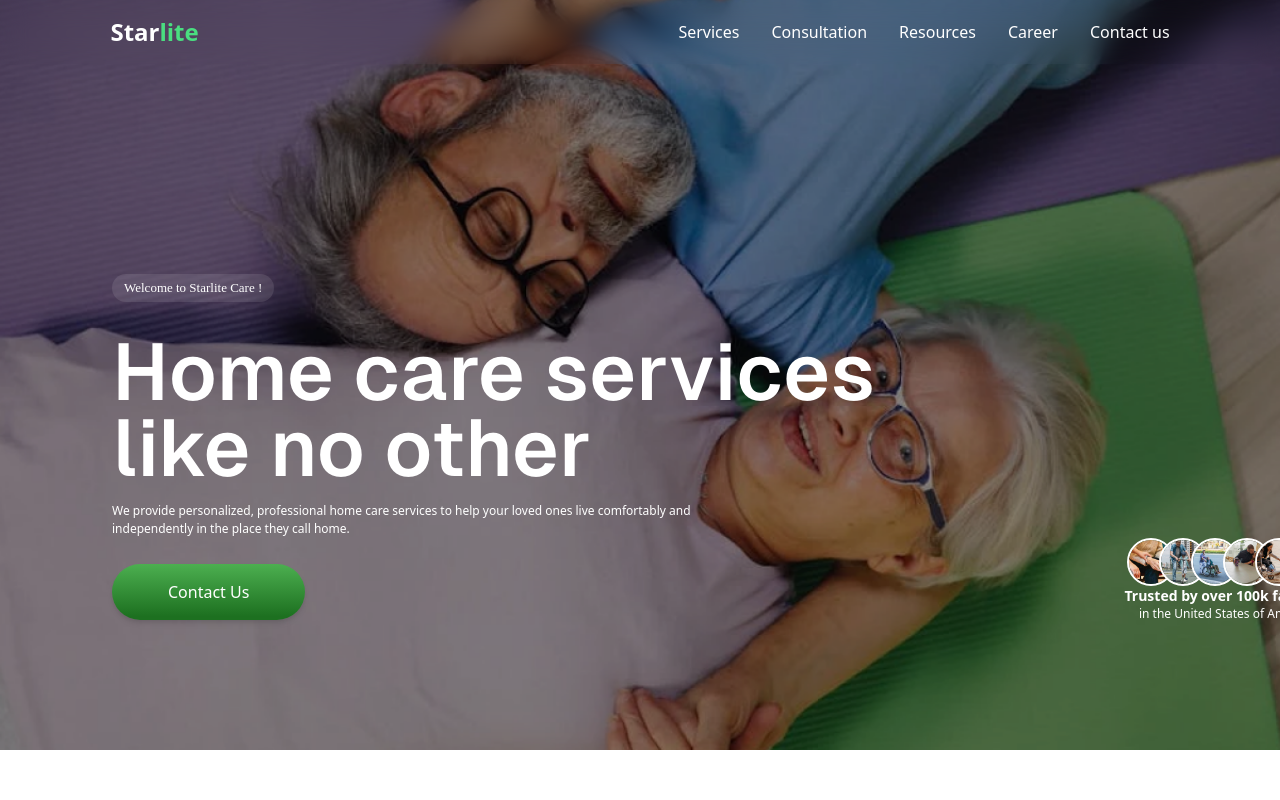
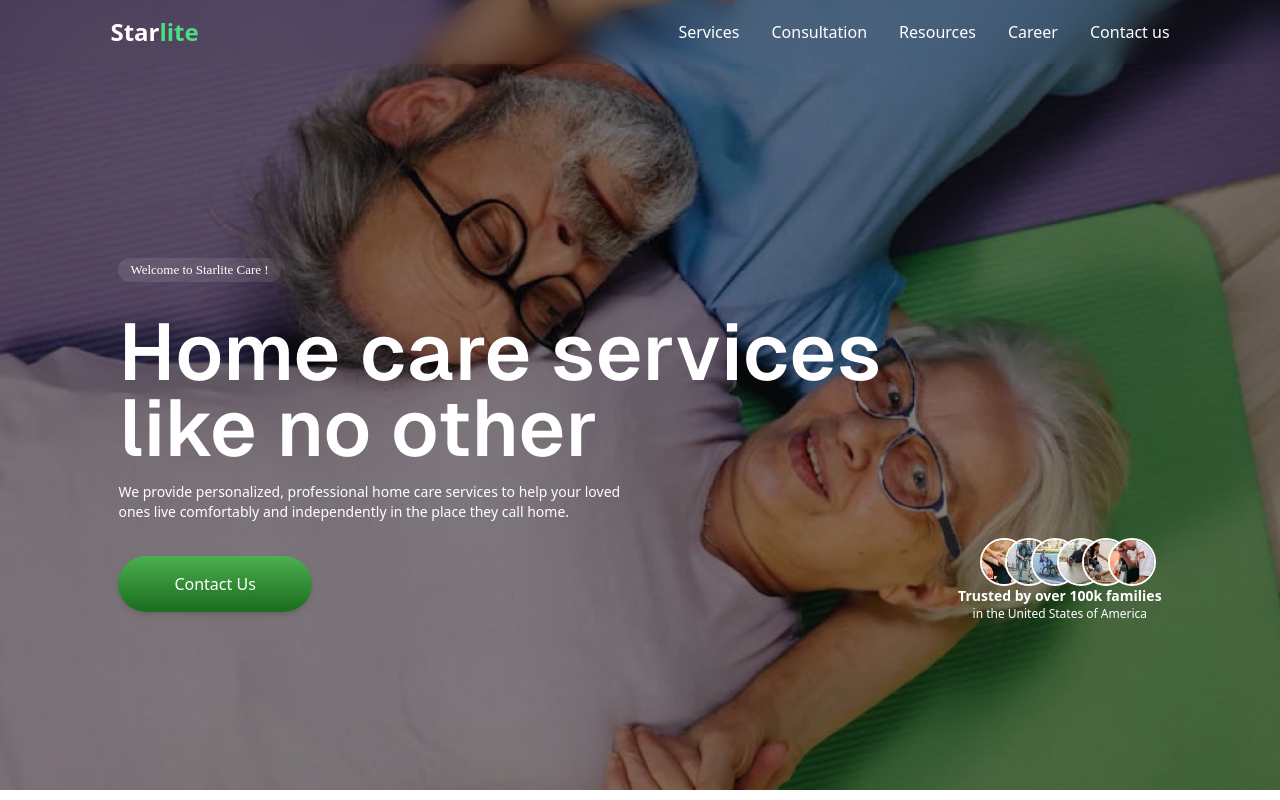
Before and after one commit to Starlite-Care/starlite-website, a Next.js app: page / in a window 1280 px wide. Shown: the top 800 px of the page. Built offline with nearby package versions, Linux system fonts and the light colour scheme.

Commit message:
made updated

```diff
--- a/src/components/HeroSection.jsx
+++ b/src/components/HeroSection.jsx
@@ -14,13 +14,13 @@ const TrustedFamilies = () => {
 
   return (
     <div className="max-w-xs mt-8">
-      <div className="relative flex justify-center items-center">
+      <div className="relative flex justify-center items-center top-4">
         {images.map((src, index) => (
           <div
             key={index}
-            className="absolute w-10 h-10 sm:w-12 sm:h-12 rounded-full overflow-hidden border-2 border-white"
+            className="absolute w-8 h-8 sm:w-10 sm:h-10 md:w-12 md:h-12 rounded-full overflow-hidden border-2 border-white"
             style={{
-              left: `calc(50% - 6.2rem + ${index * 2.0}rem)`,
+              left: `calc(50% - 5rem + ${index * 1.6}rem)`,
               zIndex: index,
             }}
           >
@@ -35,7 +35,7 @@ const TrustedFamilies = () => {
           </div>
         ))}
       </div>
-      <p className="text-center mt-6 text-sm font-bold text-white">
+      <p className="text-center mt-10 text-xs sm:text-sm font-bold text-white">
         Trusted by over 100k families
       </p>
       <p className="text-center text-xs text-white">
@@ -54,30 +54,29 @@ const HeroSection = () => {
         backgroundPositionY: -50,
         backgroundRepeat: "no-repeat",
         backgroundSize: "cover",
-        // backgroundAttachment: "fixed",
       }}
     >
-      <div className="h-screen md:pt-24 md:mx-20 md:-h-[80vh] lg:-h-[70vh] w-full flex items-center">
-        <div className="container  px-6 justify-center items-center text-center sm:px-8 py-12 sm:py-16">
-          <div className="bg-[#FFFFFF1A] rounded-full w-fit justify-center text-center px-3 py-1 mb-8">
-            <p className="text-white libre-baskerville-regular text-[13px]">
+      <div className="min-h-screen md:h-[80vh] lg:h-[70vh] w-full flex items-center mx-auto mt-10">
+        <div className="w-[94%] mx-auto px-4 sm:px-6 md:px-20 py-12 sm:py-16">
+          <div className="bg-[#FFFFFF1A] rounded-full w-fit px-3 py-1 mb-8 mx-auto md:mx-0">
+            <p className="text-white libre-baskerville-regular text-xs sm:text-[13px]">
               Welcome to Starlite Care !
             </p>
           </div>
           <div className="mb-8 sm:mb-6">
-            <h2 className="md:text-[80px] justify-center mx-8 md:mx-0  md:text-start text-[30px] w-[300px] leading-[76px] md:w-[800px] text-white font-geistSemiBold">
+            <h2 className="text-3xl sm:text-5xl md:text-[80px] leading-tight md:leading-[76px] text-white font-geistSemiBold text-center md:text-start mx-auto md:mx-0 max-w-[300px] sm:max-w-none md:max-w-[800px]">
               Home care services like no other
             </h2>
-            <p className="text-white w-full sm:w-[50%] md:text-start text-center text-[12px] mt-4">
+            <p className="text-white w-full md:w-1/2 text-center md:text-start text-xs sm:text-sm mt-4">
               We provide personalized, professional home care services to help
               your loved ones live comfortably and independently in the place
               they call home.
             </p>
           </div>
-          <div className="flex flex-col sm:flex-row justify-between items-center space-y-8 sm:space-y-0">
+          <div className="flex flex-col sm:flex-row justify-between w-full items-center space-y-8 sm:space-y-0">
             <Link
               href="/contactUs"
-              className=" bg-gradient-to-tl gradient transition-colors duration-300 shadow-md px-14 py-4 rounded-full text-white text-center"
+              className="bg-gradient-to-tl gradient transition-colors duration-300 shadow-md px-10 sm:px-14 py-3 sm:py-4 rounded-full text-white text-center text-sm sm:text-base"
             >
               Contact Us
             </Link>
--- a/src/components/Personialize.jsx
+++ b/src/components/Personialize.jsx
@@ -20,7 +20,7 @@ const Personalize = () => {
       {/* Call to Action Button */}
       <Link
         href="/contactUs"
-        className="w-full sm:w-[300px] mb-7 text-center py-3 px-4 text-white font-geistRegular font-semibold text-lg rounded-full gradient transition-colors duration-300 shadow-md mt-4 mx-auto"
+        className=" sm:w-[300px] mb-7 text-center py-3 px-14 text-white font-geistRegular font-semibold text-lg rounded-full gradient transition-colors w-fit duration-300 shadow-md mt-4 mx-auto"
       >
         Contact Us
       </Link>
```
